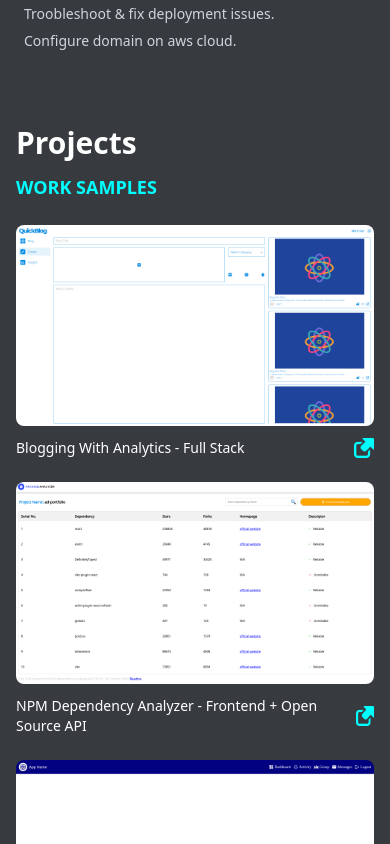
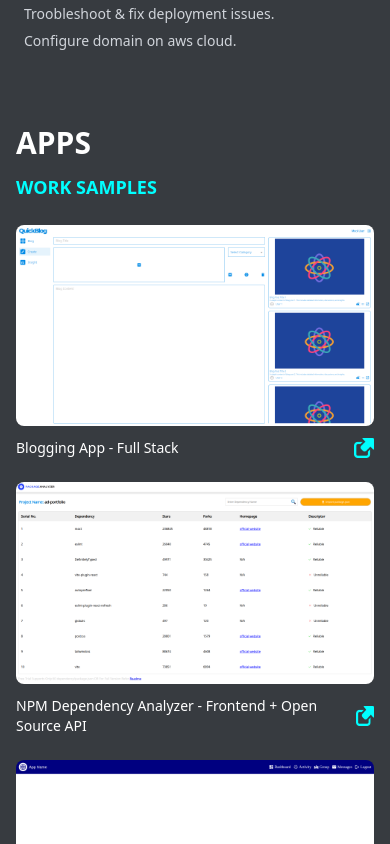
Before and after one commit to deshmukh-ajinkya/ad-portfolio, a React (Vite) app: page / in a window 390 px wide. Shown: the part 2460-3304 px from the top of the page. Built offline with nearby package versions, Linux system fonts and the light colour scheme.

Commit message:
projects link updated

```diff
--- a/src/components/Content.jsx
+++ b/src/components/Content.jsx
@@ -28,6 +28,7 @@ import Demo from "/external.png";
 import Node_Package_Analyzer from "/npa.png";
 import React_Base_Kit from "/rbk.png";
 import Quickblog from "/quickblog.png";
+import EventManage from "/landing_page.png";
 
 function Content() {
   const skills = [
@@ -189,7 +190,7 @@ function Content() {
       {/* Projects Section */}
       <section id="Projects" className="mb-12 md:mb-16 overflow-hidden">
         <header>
-          <h1 className="text-3xl sm:text-4xl font-bold">Projects</h1>
+          <h1 className="text-3xl sm:text-4xl font-bold">APPS</h1>
           <h2 className="text-lg sm:text-xl font-bold text-purecyan mt-3 sm:mt-4">
             WORK SAMPLES
           </h2>
@@ -198,7 +199,7 @@ function Content() {
         <div className="mt-6 grid grid-cols-1 sm:grid-cols-2 gap-6">
           {[
             {
-              title: "Blogging With Analytics - Full Stack",
+              title: "Blogging App - Full Stack",
               link: "https://quickblog-client-static.vercel.app/insight",
               img: Quickblog,
             },
@@ -216,6 +217,11 @@ function Content() {
               title: "Portfolio Template - Frontend",
               link: "https://deshmukh-ajinkya.github.io/portfolio/",
               img: Portfolio_template,
+            },
+            {
+              title: "Event Management - UI/UX",
+              link: "https://www.figma.com/design/Z4vFsyMeRAEZLODh7E489Q/Event-Booking?node-id=0-1&t=mwNUs3hKYgXD2dhV-1",
+              img: EventManage,
             },
           ].map((item, i) => (
             <div key={i}>
```
Also changed, not shown: 1 other file (tests, documents, lock files or other folders).
